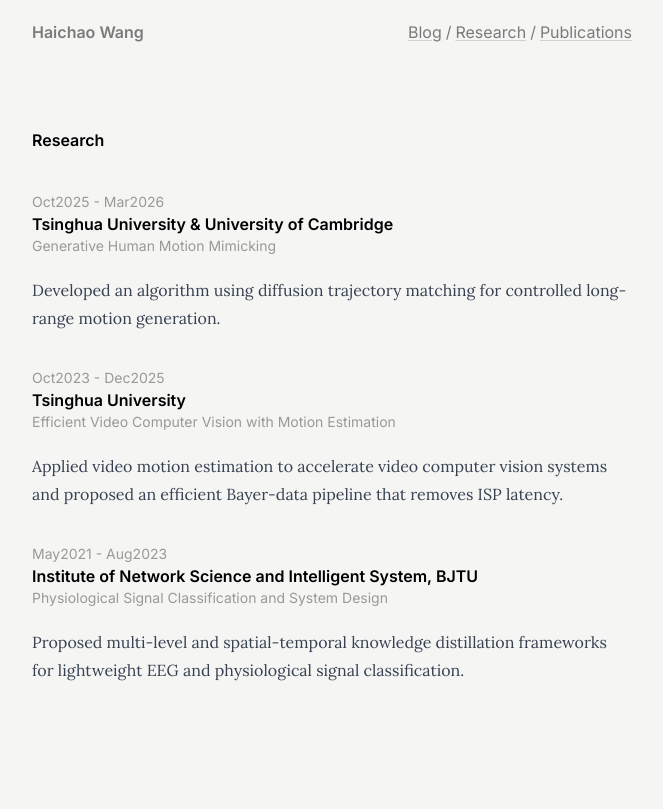
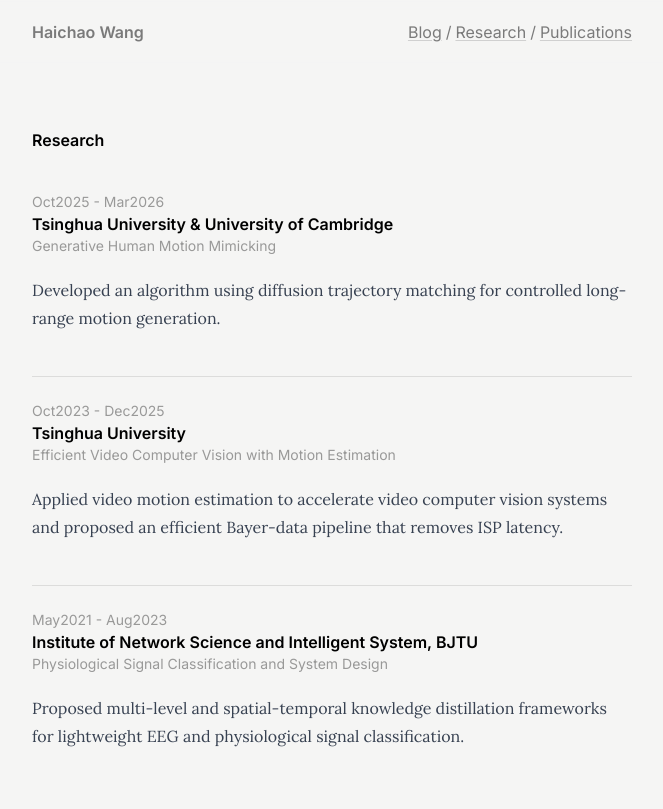
Before and after one commit to HychaoWang/hychaowang.github.io, an Astro site: page /work in a window 1280 px wide. Shown: the top 809 px of the page, without its empty margins (308-971 px from the left). Built offline with nearby package versions, Linux system fonts and the light colour scheme; Astro itself is replaced by a stand-in of ours; some packages are replaced by stand-ins of ours; a web font is replaced by a local one.

Commit message:
Add dividers to research entries

```diff
--- a/src/pages/work/index.astro
+++ b/src/pages/work/index.astro
@@ -22,10 +22,10 @@
       <div class="animate font-semibold text-black dark:text-white">
         Research
       </div>
-      <ul class="flex flex-col space-y-4">
+      <ul class="flex flex-col divide-y divide-black/10 dark:divide-white/15">
         {
           work.map(entry => (
-            <li class="animate">
+            <li class="animate py-6 first:pt-0 last:pb-0">
               <div class="text-sm opacity-75">
                 {dateRange(entry.data.dateStart, entry.data.dateEnd)}
               </div>
```
